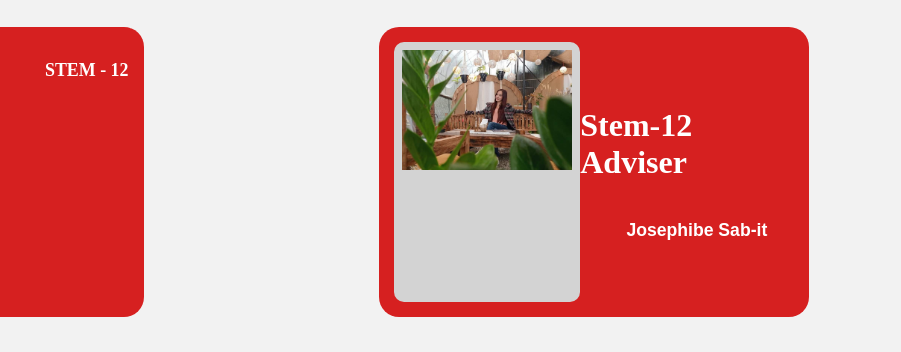
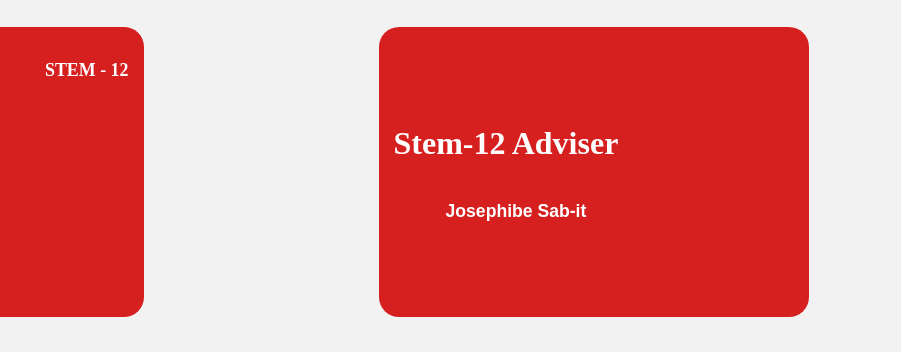
Before and after one commit to GioVanni1232/SablanNationalHighSchool-MAIN.com, a plain HTML site: page graduates.html in a window 1280 px wide. Shown: the part 2385-2737 px from the top of the page, 379-1280 px from the left. Drawn offline with Linux system fonts and the light colour scheme; a web font is replaced by a local one.

Commit message:
Update graduates.html

```diff
--- a/graduates.html
+++ b/graduates.html
@@ -204,7 +204,7 @@
       </div>
 
       <div class="graduates">
-        <div class="picture"><img src="images/adviser.jpg" alt="" /></div>
+
         <div class="adviser-name">
           <h1>Stem-12 Adviser</h1>
           <p class="name">Josephibe Sab-it</p>
```
